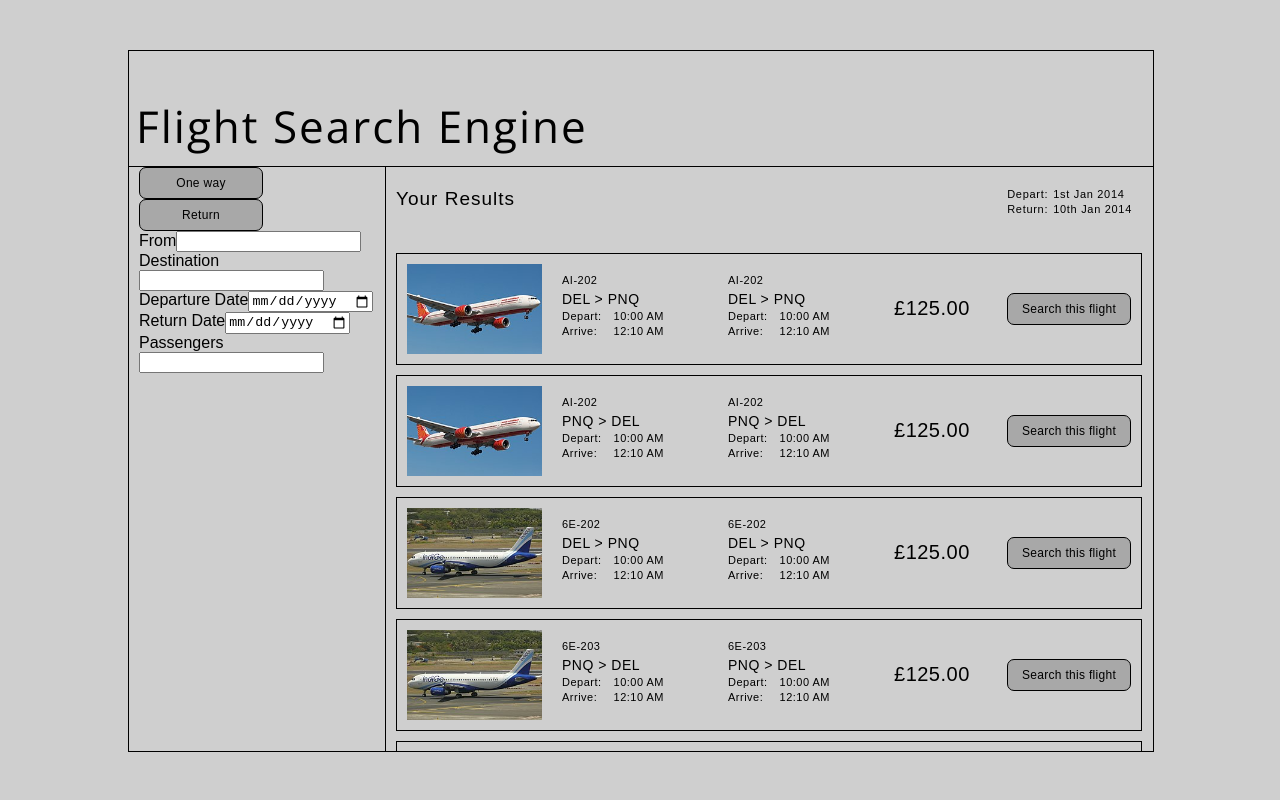
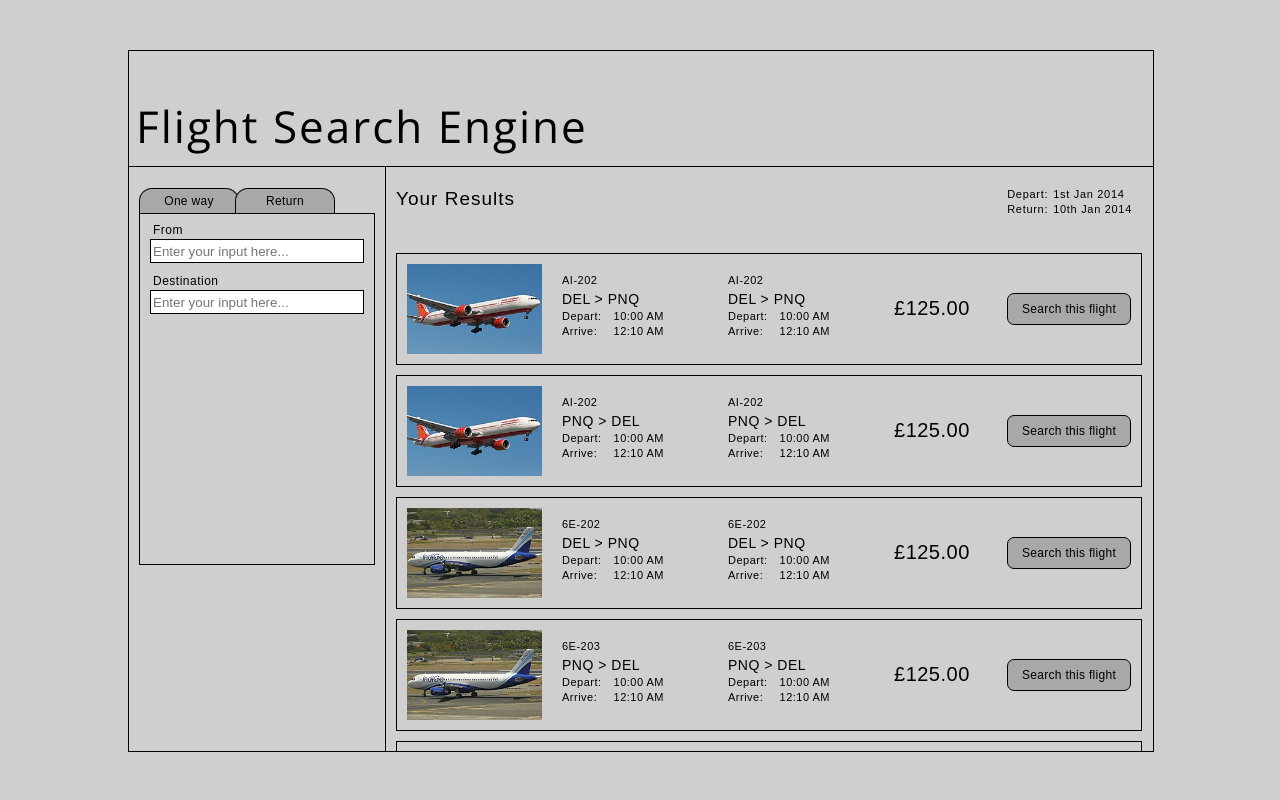
Before and after one commit to velizargenov/flight-search-engine, a React app: page / in a window 1280 px wide. Built offline with nearby package versions, Linux system fonts and the light colour scheme.

Commit message:
Add styling to the <Button /> component * Add different styling for 'Search this flight', 'One way' and 'Return' * Change structure of <InputField /> in SearchBar.js

```diff
--- a/src/components/Button/Button.css
+++ b/src/components/Button/Button.css
@@ -1,4 +1,4 @@
-input[type=button] {
+.button input {
   cursor: pointer;
   background: rgb(168, 168, 168);
   border: 1px solid #000000;
@@ -8,7 +8,12 @@ input[type=button] {
   font-size: 12px;
   letter-spacing: 0.3px;
 }
-
-.button--search-this-flight {
-  /* border: 2px solid red; */
+.button .button--search-bar {
+  border-bottom: 0;
+  border-radius: 13px 13px 0 0;
+  width: 100px;
+  height: 25px;
 }
+.button .button--search-bar.return {
+  margin-left: -4px;
+}
--- a/src/components/Button/Button.js
+++ b/src/components/Button/Button.js
@@ -2,7 +2,7 @@ import React from 'react';
 import './Button.css';
 
 const Button = ({ htmlFor, handleClick, ...otherProps }) => (
-  <label htmlFor={htmlFor}>
+  <label htmlFor={htmlFor} className="button">
     <input
       type="button"
       id={htmlFor}
--- a/src/components/SearchBar/SearchBar.css
+++ b/src/components/SearchBar/SearchBar.css
@@ -1,8 +1,29 @@
 .search-bar {
   border-right: 1px solid #000000;
   width: 236px;
-  height: 584px;
-  padding: 0 10px;
-
+  height: 542px;
+  padding: 21px 10px;
   float: left;
 }
+.search-bar form {
+  border: 1px solid black;
+  min-height: 350px;
+  overflow: hidden;
+}
+.input {
+  display: inline-block;
+  width: 212px;
+  padding: 9px 10px 2px 10px;
+  /* width: 216px; */
+  font-size: 12px;
+  letter-spacing: 0.5px;
+}
+.input input {
+  border: 1px solid black;
+  width: 208px;
+  height: 20px;
+}
+.input--text {
+  display: block;
+  margin: 0 0 2px 3px;
+}
--- a/src/components/SearchBar/SearchBar.js
+++ b/src/components/SearchBar/SearchBar.js
@@ -3,10 +3,10 @@ import React from 'react';
 import './SearchBar.css';
 import Button from '../Button/Button';
 
-// TODO: Extract InputField into its own folder
+// TODO: Extract InputField into its own folder; could combine with <Button />
 const InputField = ({ htmlFor, text, ...otherProps }) => (
-  <label htmlFor={htmlFor}>
-    {text}
+  <label htmlFor={htmlFor} className="input">
+    <span className="input--text">{text}</span>
     <input id={htmlFor} {...otherProps} />
   </label>
 );
@@ -14,15 +14,22 @@ const InputField = ({ htmlFor, text, ...otherProps }) => (
 const SearchBar = () => (
   <div className="search-bar">
     <div className="search-bar--buttons">
-      <Button htmlFor="one-way" value="One way" />
-      <Button htmlFor="return" value="Return" />
+      <Button htmlFor="one-way" className="button--search-bar one-way" value="One way" />
+      <Button htmlFor="return" className="button--search-bar return" value="Return" />
     </div>
     <form>
-      <InputField htmlFor="fromInput" text="From" type="text" />
-      <InputField htmlFor="fromInput" text="Destination" type="text" />
-      <InputField htmlFor="departureDate" text="Departure Date" type="date" />
-      <InputField htmlFor="returnDate" text="Return Date" type="date" />
-      <InputField htmlFor="passengers" text="Passengers" type="number" />
+      <InputField
+        htmlFor="fromInput"
+        text="From"
+        placeholder="Enter your input here..."
+        type="text"
+      />
+      <InputField
+        htmlFor="fromInput"
+        text="Destination"
+        placeholder="Enter your input here..."
+        type="text"
+      />
     </form>
   </div>
 );
```
